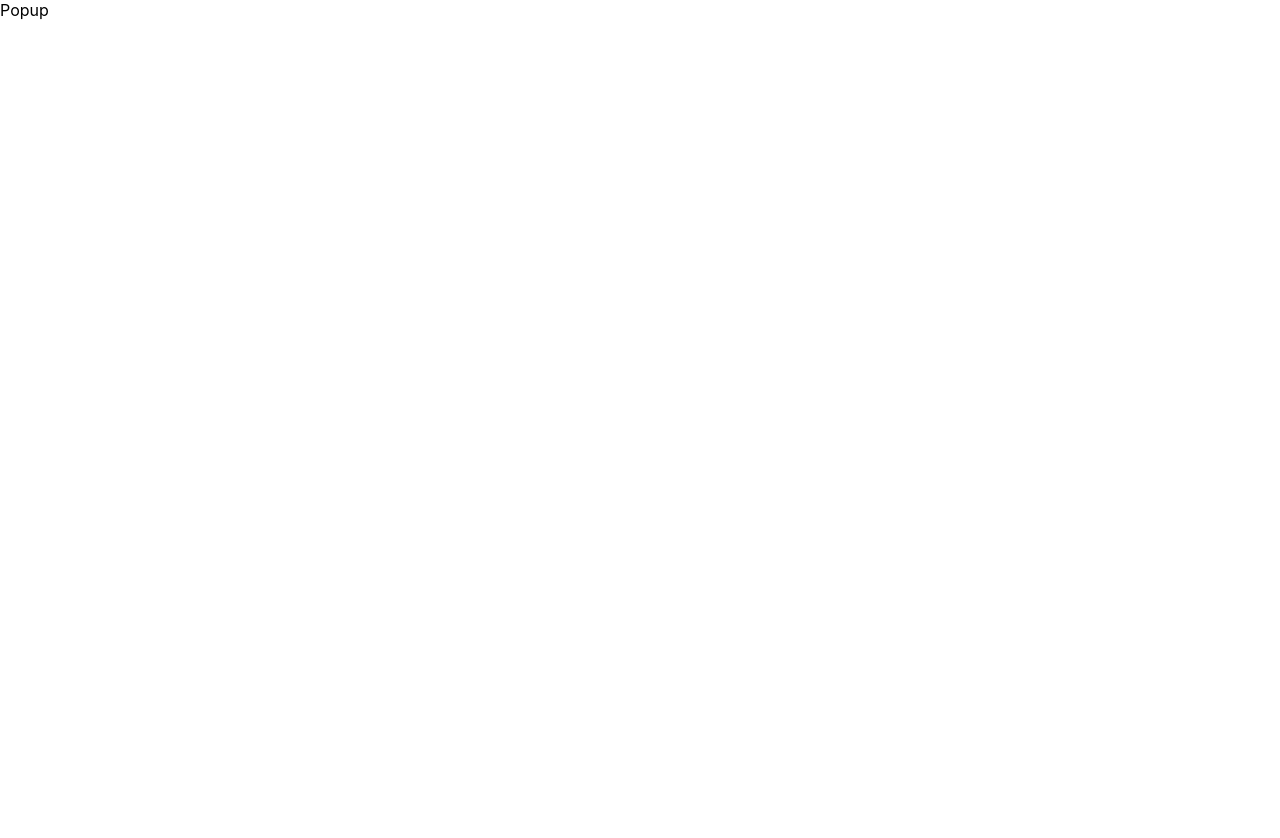
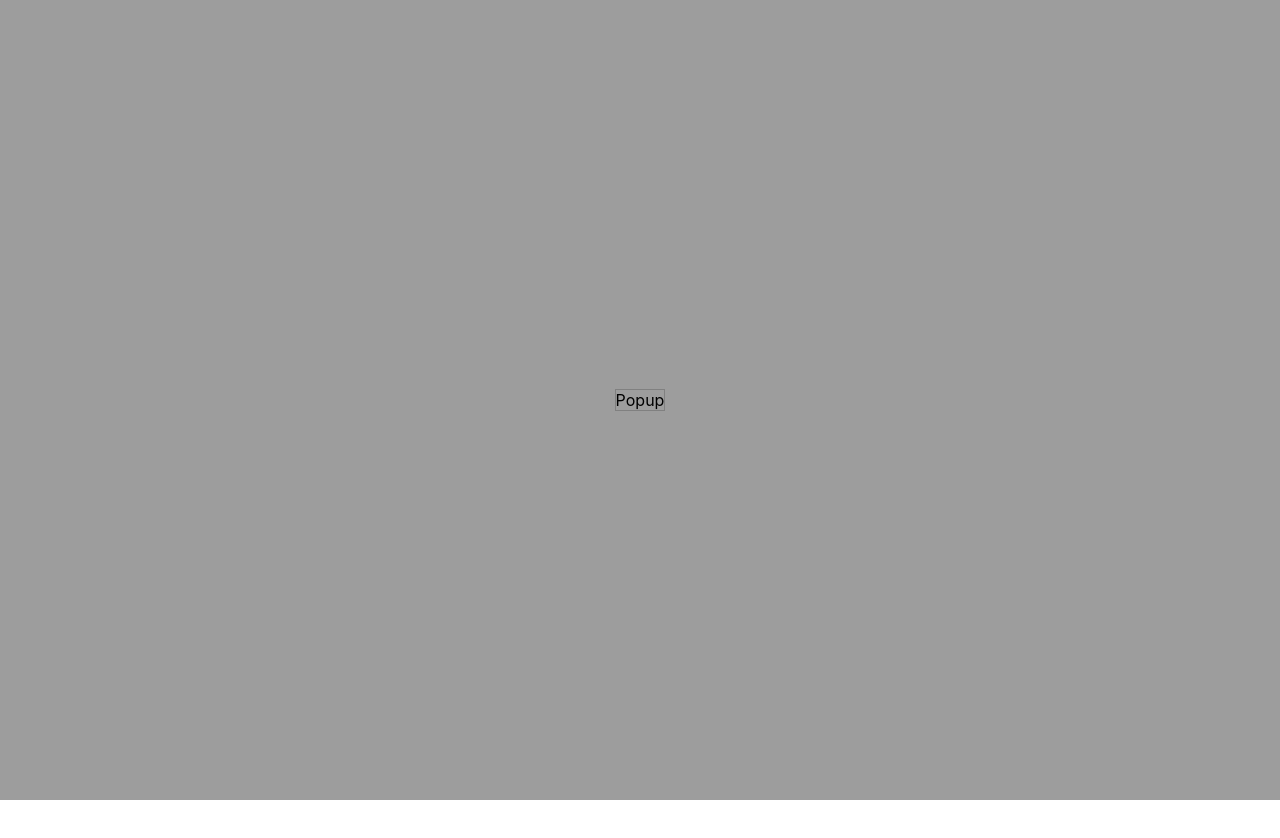
Before and after one commit to ValeriaAhmetzhanova/out-of-cloud-test, a Nuxt app: page / in a window 1280 px wide. Shown: the top 838 px of the page. Built offline with nearby package versions, Linux system fonts and the light colour scheme.

Commit message:
add popup style

```diff
--- a/components/Home.vue
+++ b/components/Home.vue
@@ -17,13 +17,21 @@ export default {
   },
   methods: {
     togglePopup() {
+      if (this.popupActive) {
+        document.body.classList.remove('overflow-hidden')
+      } else {
+        document.body.classList.add('overflow-hidden')
+      }
       this.popupActive = !this.popupActive
     },
   },
 }
 </script>
 
-<style scoped>
+<style>
+.overflow-hidden {
+  overflow: hidden;
+}
 .home {
   /*to check scrolling*/
   height: 200vh;
--- a/components/Popup.vue
+++ b/components/Popup.vue
@@ -1,4 +1,8 @@
-<template><div>Popup</div></template>
+<template>
+  <div class="popup-wrapper">
+    <div class="popup">Popup</div>
+  </div>
+</template>
 
 <script>
 export default {
@@ -6,4 +10,20 @@ export default {
 }
 </script>
 
-<style scoped></style>
+<style scoped>
+.popup-wrapper {
+  position: fixed;
+  display: flex;
+  align-items: center;
+  justify-content: center;
+  height: 100vh;
+  width: 100vw;
+  background-color: rgba(61, 61, 61, 0.5);
+  z-index: 2;
+}
+.popup {
+  width: fit-content;
+  height: fit-content;
+  border: 1px solid grey;
+}
+</style>
```
